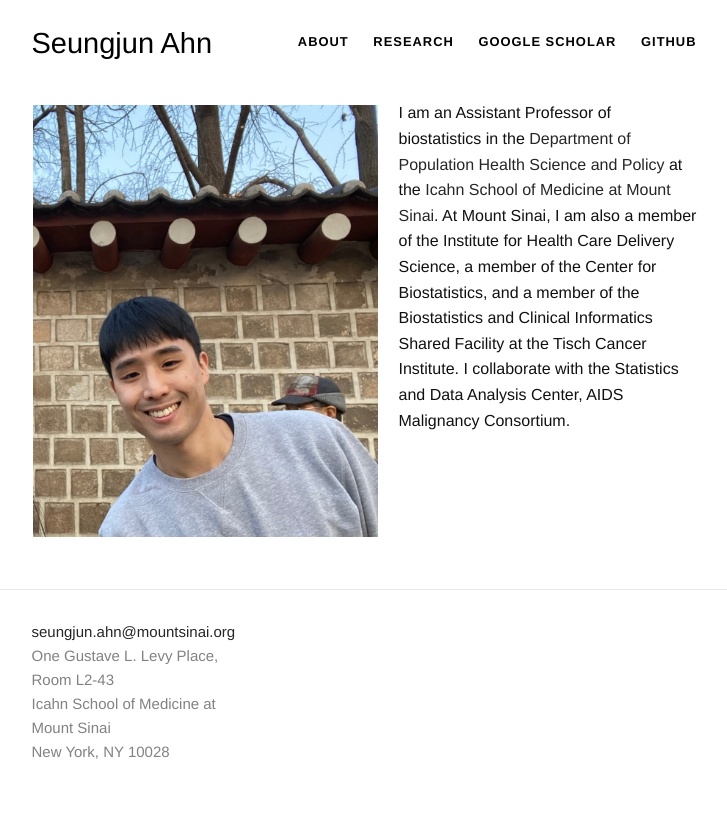
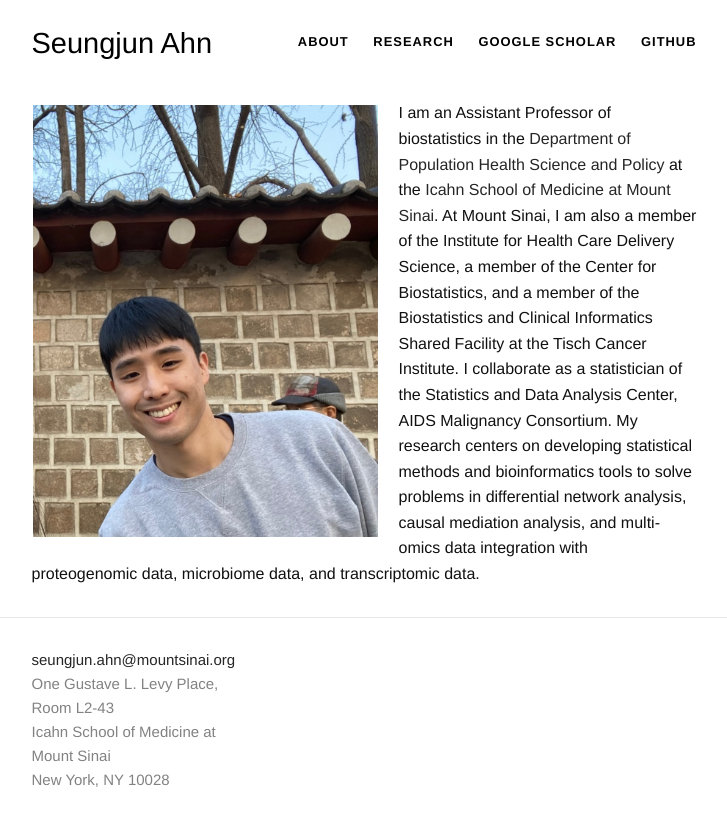
Before and after one commit to sjahnn/sjahnn.github.io, a Jekyll site: the page built from index.html, in a window 1280 px wide. Shown: the top 826 px of the page, without its empty margins (276-1003 px from the left). Built offline with Jekyll 4.4.1, drawn with Linux system fonts in a browser that asks for light colours.

Commit message:
Update index.html

```diff
--- a/index.html
+++ b/index.html
@@ -21,6 +21,6 @@
 </dl>
 <font size="3">
 	I am an Assistant Professor of biostatistics in the <a href="https://icahn.mssm.edu/about/departments/population-health">Department of Population Health Science and Policy</a> at the <a href="https://icahn.mssm.edu/">Icahn School of Medicine at Mount Sinai</a>.
-	At Mount Sinai, I am also a member of the Institute for Health Care Delivery Science, a member of the Center for Biostatistics, and a member of the Biostatistics and Clinical Informatics Shared Facility at the Tisch Cancer Institute. I collaborate with the Statistics and Data Analysis Center, AIDS Malignancy Consortium.
+	At Mount Sinai, I am also a member of the Institute for Health Care Delivery Science, a member of the Center for Biostatistics, and a member of the Biostatistics and Clinical Informatics Shared Facility at the Tisch Cancer Institute. I collaborate as a statistician of the Statistics and Data Analysis Center, AIDS Malignancy Consortium. My research centers on developing statistical methods and bioinformatics tools to solve problems in differential network analysis, causal mediation analysis, and multi-omics data integration with proteogenomic data, microbiome data, and transcriptomic data.
 
 </div>
```
